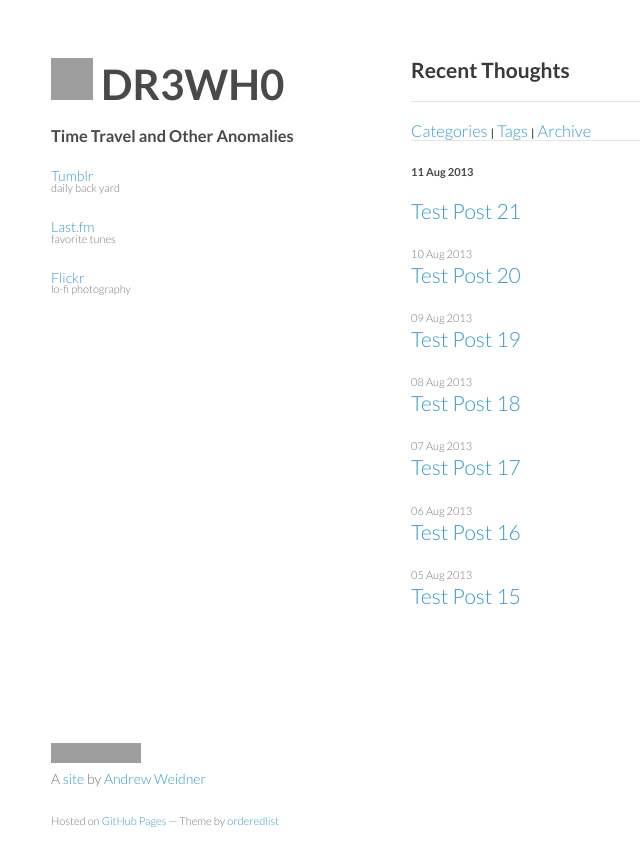
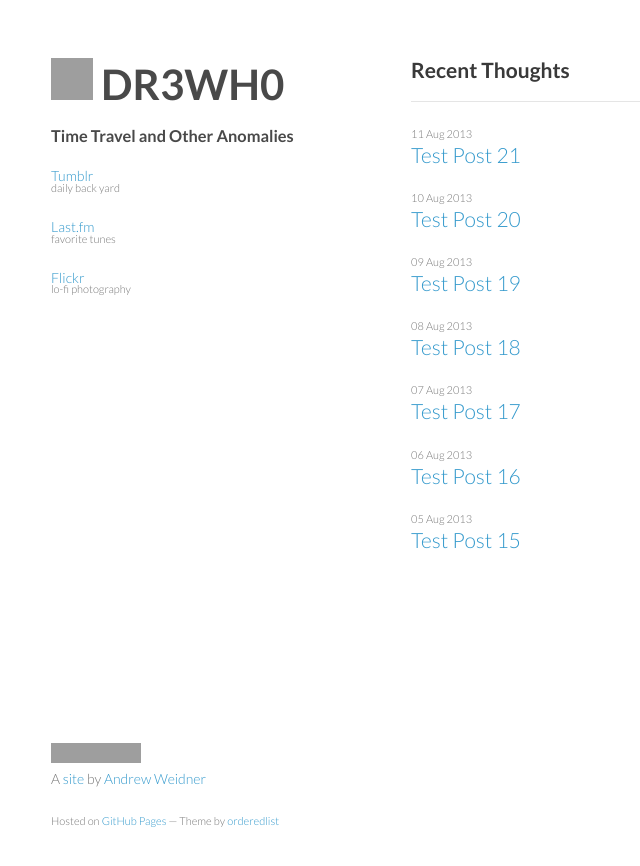
Before and after one commit to drewhop/drewhop.github.io, a Jekyll site: the page built from index.html, in a window 1280 px wide. Shown: the top 866 px of the page, without its empty margins (159-799 px from the left). Built offline with Jekyll 4.4.1, drawn with Linux system fonts in a browser that asks for light colours; comment, search, counter and statistics services are not loaded; grey boxes are pictures that could not be loaded.

Commit message:
Update index.html

```diff
--- a/index.html
+++ b/index.html
@@ -7,9 +7,6 @@ title: Blog
 <h2>Recent Thoughts</h2>
 <hr/>
 
-<h3><a href="/categories.html">Categories</a>  <small>|</small>  <a href="/tags.html">Tags</a>  <small>|</small>  <a href="/archive.html">Archive</a>
-<hr/>
-
 {% for post in site.posts limit:7 %}
   <small>{{ post.date | date_to_string }}</small>
   <h2><a href="{{ post.url }}">{{ post.title }}</a></h2>
```
